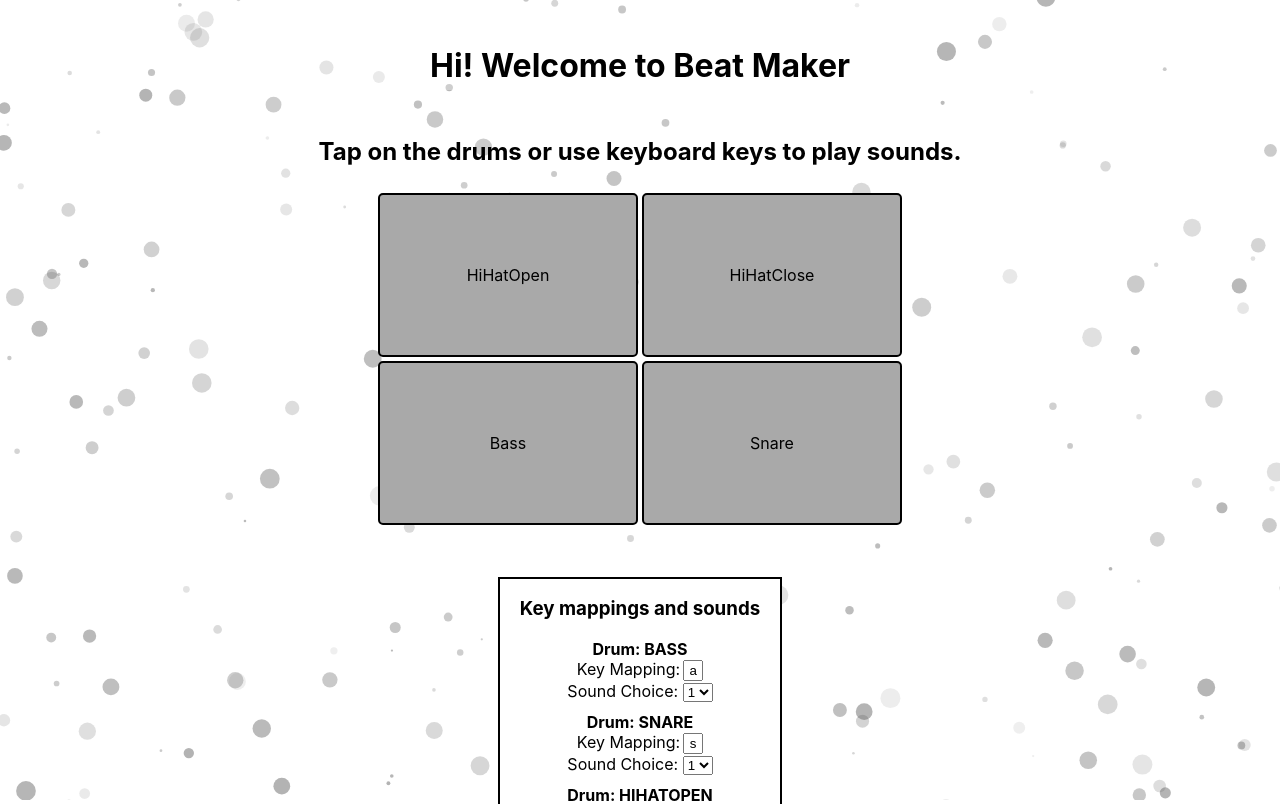
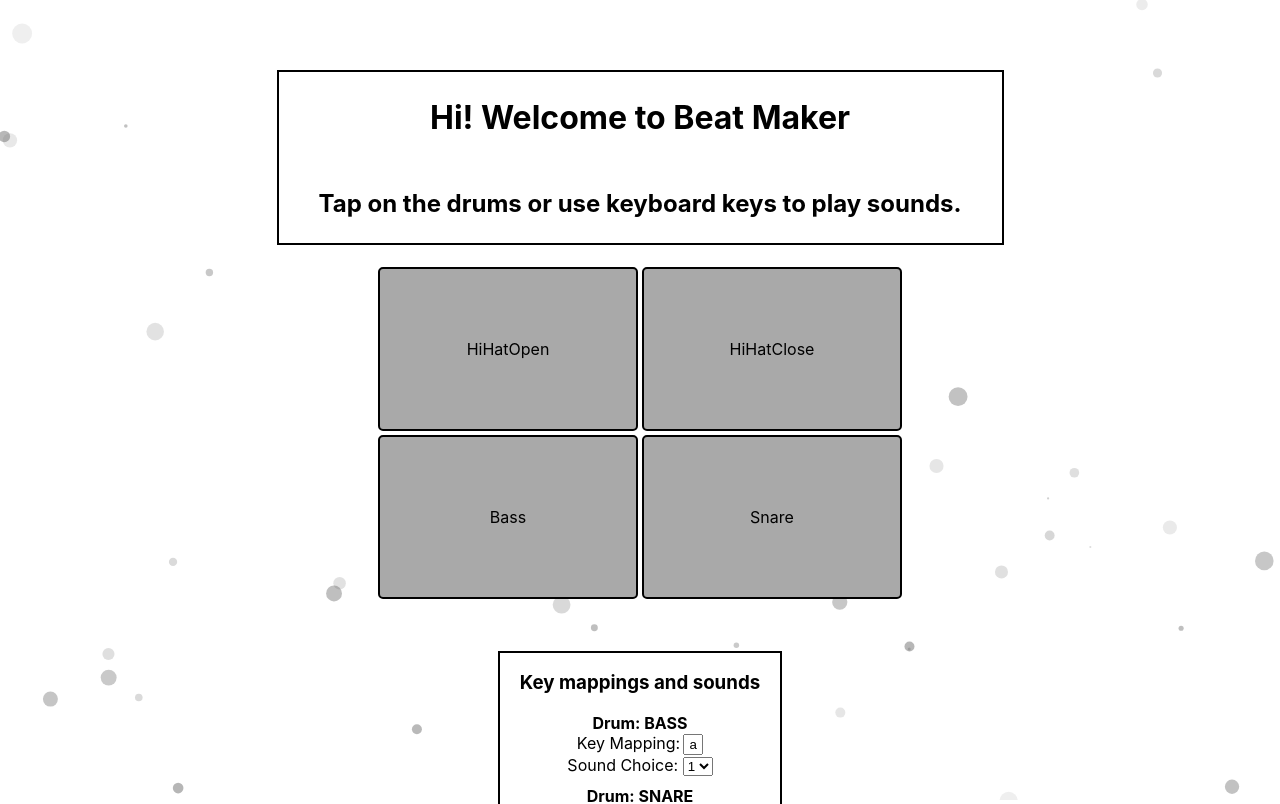
Before and after one commit to muditdahiya/beat-maker, a React (Create React App) app: page / in a window 1280 px wide. Shown: the top 804 px of the page. Built offline with nearby package versions, Linux system fonts and the light colour scheme; no server answers.

Commit message:
fixed some css

```diff
--- a/src/App.js
+++ b/src/App.js
@@ -35,12 +35,11 @@ function App() {
             move: {
               attract: {
                 rotate: {
-                  x: 600,
+                  x: 0,
                   y: 1200,
                 },
               },
               direction: "right",
-              outModes: { left: "none" },
               enable: true,
               outModes: {
                 bottom: "out",
@@ -53,11 +52,11 @@ function App() {
               density: {
                 enable: true,
               },
-              value: 400,
+              value: 100,
             },
             opacity: {
               random: {
-                enable: false,
+                enable: true,
               },
               value: {
                 min: 0.1,
@@ -84,8 +83,10 @@ function App() {
           },
         }}
       />
-      <h1>Hi! Welcome to Beat Maker</h1>
-      <h2>Tap on the drums or use keyboard keys to play sounds.</h2>
+      <div className="card">
+        <h1>Hi! Welcome to Beat Maker</h1>
+        <h2>Tap on the drums or use keyboard keys to play sounds.</h2>
+      </div>
 
       <Drums />
     </div>
--- a/src/index.scss
+++ b/src/index.scss
@@ -27,6 +27,14 @@ body {
     background-color: #ffffff50;
     padding: 5px 20px;
     border-radius: 10px;
+  }
+  .card {
+    display: flex;
+    padding: 0 20px;
+    flex-direction: column;
+    border: 2px solid black;
+    margin: 50px 0 20px 0;
+    background-color: #ffffff;
   }
 }
 
```
